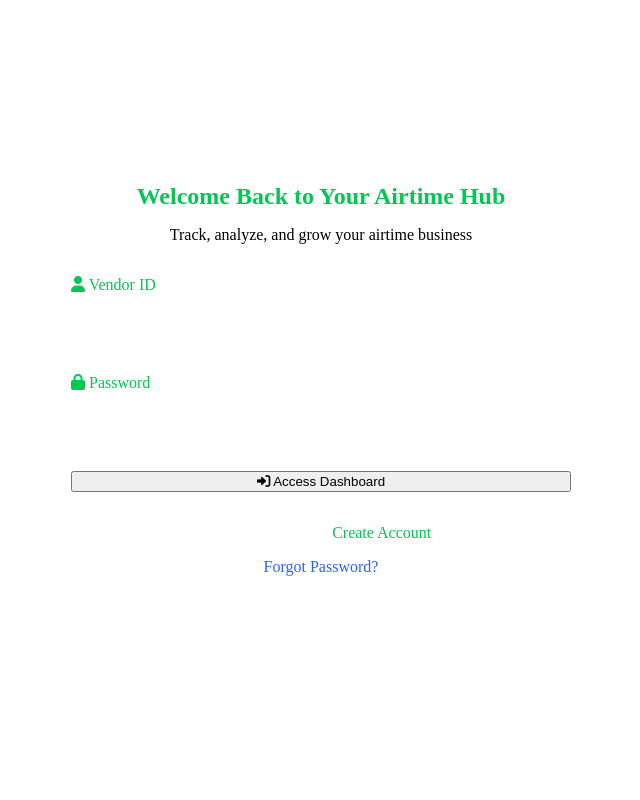
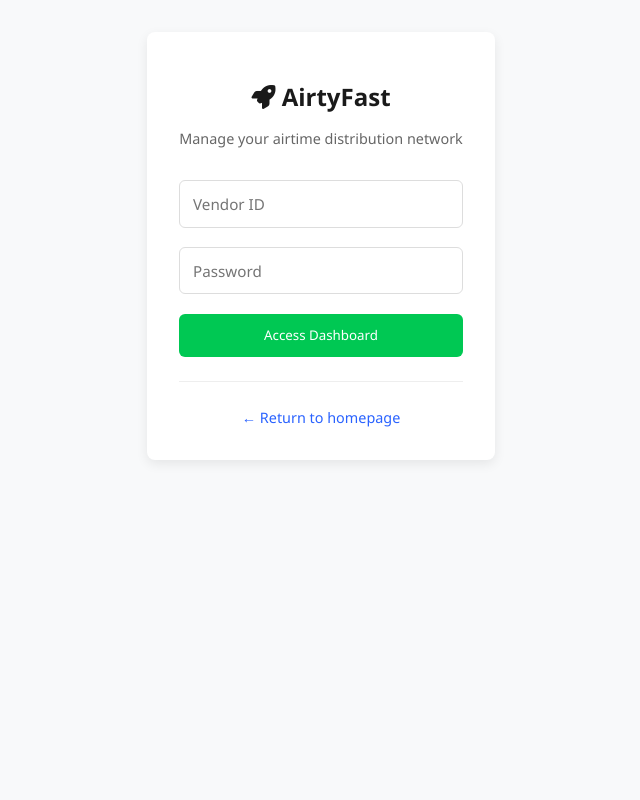
Before and after one commit to Ashuza11/AirtyFast, a Flask app: page /login in a window 1280 px wide. Shown: the whole page, without its empty margins (319-959 px from the left). Run offline with Flask 3, Linux system fonts and the light colour scheme.

Commit message:
Add login page

```diff
--- a/app/__init__.py
+++ b/app/__init__.py
@@ -10,4 +10,8 @@ db = SQLAlchemy(app)
 migrate = Migrate(app, db)
 login = LoginManager(app)
 
+
 from app import routes, models
+
+if __name__ == "__main__":
+    app.run(debug=True)
--- /dev/null
+++ b/app/static/css/auth.css
@@ -0,0 +1,118 @@
+* {
+    margin: 0;
+    padding: 0;
+    box-sizing: border-box;
+    font-family: 'Segoe UI', sans-serif;
+}
+
+body {
+    background: #f8f9fa;
+    min-height: 100vh;
+    display: flex;
+    flex-direction: column;
+}
+
+.nav {
+    padding: 1rem;
+}
+
+.nav a {
+    color: #1a1a1a;
+    text-decoration: none;
+    font-weight: 600;
+    font-size: 1.5rem;
+}
+
+.container {
+    max-width: 400px;
+    margin: 2rem auto;
+    padding: 0 1rem;
+    flex: 1;
+}
+
+.auth-card {
+    background: white;
+    padding: 2rem;
+    border-radius: 8px;
+    box-shadow: 0 4px 12px rgba(0,0,0,0.08);
+}
+
+.auth-header {
+    text-align: center;
+    margin-bottom: 2rem;
+}
+
+.auth-header h2 {
+    color: #1a1a1a;
+    margin-bottom: 0.5rem;
+    font-size: 1.5rem;
+}
+
+.auth-header p {
+    color: #666;
+    font-size: 0.9rem;
+}
+
+.form-group {
+    margin-bottom: 1.2rem;
+}
+
+.form-input {
+    width: 100%;
+    padding: 0.8rem;
+    border: 1px solid #ddd;
+    border-radius: 6px;
+    font-size: 0.95rem;
+    transition: border-color 0.3s ease;
+}
+
+.form-input:focus {
+    outline: none;
+    border-color: #00c853;
+}
+
+.btn-primary {
+    width: 100%;
+    padding: 0.8rem;
+    background: #00c853;
+    color: white;
+    border: none;
+    border-radius: 6px;
+    font-weight: 500;
+    cursor: pointer;
+    transition: opacity 0.3s ease;
+}
+
+.btn-primary:hover {
+    opacity: 0.9;
+}
+
+.form-footer {
+    text-align: center;
+    margin-top: 1.5rem;
+    padding-top: 1.5rem;
+    border-top: 1px solid #eee;
+}
+
+.form-footer a {
+    color: #2962ff;
+    text-decoration: none;
+    font-size: 0.9rem;
+}
+
+.alert {
+    padding: 0.8rem;
+    margin-bottom: 1rem;
+    border-radius: 6px;
+    font-size: 0.9rem;
+}
+
+.alert-danger {
+    background: #ffebee;
+    color: #c62828;
+}
+
+.alert-success {
+    background: #e8f5e9;
+    color: #2e7d32;
+}
--- a/app/static/css/login.css
+++ /dev/null
@@ -1,63 +0,0 @@
-/* Keep all previous styles from home page */
-/* Add additional form-specific styles */
-.auth-container {
-    max-width: 500px;
-    margin: 4rem auto;
-    padding: 2rem;
-    background: rgba(255,255,255,0.1);
-    border-radius: 15px;
-    backdrop-filter: blur(10px);
-    animation: fadeIn 1s ease-in;
-}
-
-.auth-header {
-    text-align: center;
-    margin-bottom: 2rem;
-}
-
-.auth-header h2 {
-    color: #00c853;
-    margin-bottom: 0.5rem;
-}
-
-.form-group {
-    margin-bottom: 1.5rem;
-}
-
-.form-label {
-    display: block;
-    margin-bottom: 0.5rem;
-    color: #00c853;
-}
-
-.form-input {
-    width: 100%;
-    padding: 0.8rem 1rem;
-    border: 2px solid rgba(255,255,255,0.2);
-    border-radius: 10px;
-    background: rgba(255,255,255,0.05);
-    color: #fff;
-    font-size: 1rem;
-    transition: all 0.3s ease;
-}
-
-.form-input:focus {
-    outline: none;
-    border-color: #00c853;
-    background: rgba(0,200,83,0.1);
-}
-
-.form-input::placeholder {
-    color: rgba(255,255,255,0.6);
-}
-
-.form-footer {
-    text-align: center;
-    margin-top: 2rem;
-    color: rgba(255,255,255,0.8);
-}
-
-.form-footer a {
-    color: #00c853;
-    text-decoration: none;
-}
--- /dev/null
+++ b/app/templates/auth.html
@@ -0,0 +1,32 @@
+<!DOCTYPE html>
+<html lang="en">
+<head>
+    <meta charset="UTF-8">
+    <meta name="viewport" content="width=device-width, initial-scale=1.0">
+    <title>AirtyFast | {% block title %}{% endblock %}</title>
+    <link rel="icon" href="{{ url_for('static', filename='img/favicon.ico') }}" type="image/x-icon">
+    <link rel="stylesheet" href="{{ url_for('static', filename='css/auth.css') }}">
+    <link rel="stylesheet" href="https://cdnjs.cloudflare.com/ajax/libs/font-awesome/6.0.0/css/all.min.css">
+</head>
+<body>
+    <div class="container">
+        <div class="auth-card">
+            <div class="auth-header">
+                {% block header %}{% endblock %}
+            </div>
+
+            {% with messages = get_flashed_messages(with_categories=true) %}
+                {% if messages %}
+                    {% for category, message in messages %}
+                        <div class="alert alert-{{ category }}">
+                            {{ message }}
+                        </div>
+                    {% endfor %}
+                {% endif %}
+            {% endwith %}
+
+            {% block content %}{% endblock %}
+        </div>
+    </div>
+</body>
+</html>
--- a/app/templates/forms.html
+++ /dev/null
@@ -1,19 +0,0 @@
-<!DOCTYPE html>
-<html lang="fr">
-
-<head>
-    <meta charset="UTF-8">
-    <meta name="viewport" content="width=device-width, initial-scale=1.0">
-    {% if title %}
-        <title>{{ title }} - AirtFast</title>
-    {% else %}
-    <title>AirtFast</title>
-    {% endif %}
-    <link rel="stylesheet" href="{{ url_for('static', filename='css/login.css') }}">
-    <link rel="stylesheet" href="https://cdnjs.cloudflare.com/ajax/libs/font-awesome/6.0.0/css/all.min.css">
-</head>
-<body>
-    {% block content %}{% endblock %}
-</body>
-
-</html>
--- a/app/templates/login.html
+++ b/app/templates/login.html
@@ -1,55 +1,33 @@
-{% extends "forms.html" %}
+{% extends "auth.html" %}
+{% block title %}Login{% endblock %}
+
+{% block header %}
+    <div class="nav">
+        <a href="{{ url_for('home') }}">
+            <i class="fas fa-rocket"></i> AirtyFast
+        </a>
+    </div>
+    <p>Manage your airtime distribution network</p>
+{% endblock %}
 
 {% block content %}
-    <div class="container">
-        <nav style="padding: 1rem 0; margin-bottom: 2rem;">
-            <a href="{{ url_for('home') }}" style="color: white; text-decoration: none; font-size: 1.5rem; font-weight: bold;">
-                <i class="fas fa-rocket"></i> AirtyFast
-            </a>
-        </nav>
-
-        <div class="auth-container">
-            <div class="auth-header">
-                <h2>Welcome Back to Your Airtime Hub</h2>
-                <p>Track, analyze, and grow your airtime business</p>
-            </div>
-
-            {% with messages = get_flashed_messages(with_categories=true) %}
-                {% if messages %}
-                    {% for category, message in messages %}
-                        <div class="alert alert-{{ category }}" style="color: {% if category == 'danger' %}#ff4444{% else %}#00c853{% endif %}; margin-bottom: 1rem;">
-                            {{ message }}
-                        </div>
-                    {% endfor %}
-                {% endif %}
-            {% endwith %}
-
     <form method="POST" action="{{ url_for('login') }}">
         {{ form.hidden_tag() }}
 
         <div class="form-group">
-                    <label class="form-label" for="username">
-                        <i class="fas fa-user"></i> Vendor ID
-                    </label>
-                    {{ form.username(class="form-input", placeholder="Enter your vendor ID") }}
+            {{ form.username(class="form-input", placeholder="Vendor ID") }}
         </div>
 
         <div class="form-group">
-                    <label class="form-label" for="password">
-                        <i class="fas fa-lock"></i> Password
-                    </label>
-                    {{ form.password(class="form-input", placeholder="Enter your password") }}
+            {{ form.password(class="form-input", placeholder="Password") }}
         </div>
 
-                <button type="submit" class="btn btn-primary" style="width: 100%;">
-                    <i class="fas fa-sign-in-alt"></i> Access Dashboard
+        <button type="submit" class="btn-primary">
+            Access Dashboard
         </button>
-            </form>
 
         <div class="form-footer">
-                <p>New to AirtyFast? <a href="#">Create Account</a></p>
-                <p><a href="#" style="color: #2962ff;">Forgot Password?</a></p>
+            <p><a href="{{ url_for('home') }}">← Return to homepage</a></p>
         </div>
-        </div>
-    </div>
+    </form>
 {% endblock %}
```
Also changed, not shown: app/templates/index.html (+5 -3 lines), app/static/img/favicon.ico (added). Lines whose indentation alone changed are shown as unchanged.
